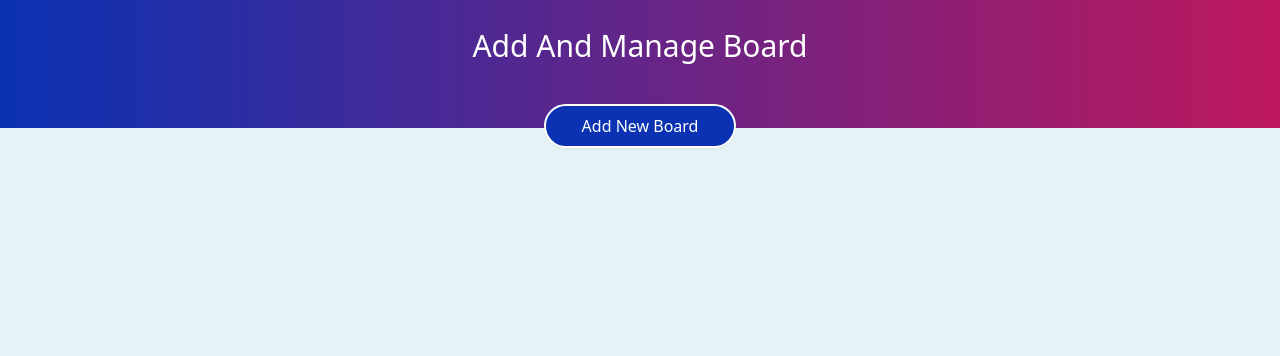
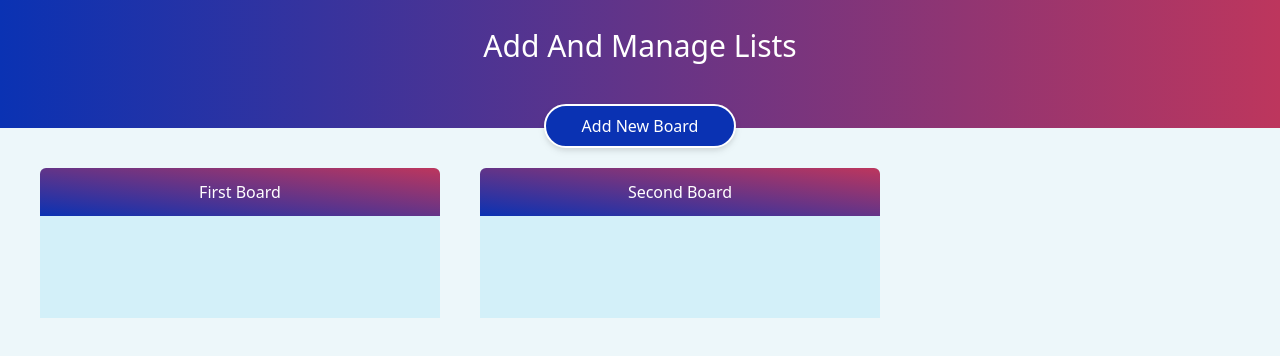
Before and after one commit to obendesmond/react-typscript-crud, a React (Create React App) app: page / in a window 1280 px wide. Shown: the top 356 px of the page. Built offline with nearby package versions, Linux system fonts and the light colour scheme.

Commit message:
design single list

```diff
--- a/src/App.tsx
+++ b/src/App.tsx
@@ -1,12 +1,15 @@
 import React, { useState } from "react";
 import Header from "./components/Header";
 import Layout from "./components/Layout";
+import ListsBoard from "./components/ListsBoard";
 
-interface AppTypes {
-  boardTypes: {
+export interface AppTypes {
+  list: AppTypes["singleList"][];
+
+  singleList: {
     title: string;
     todos: AppTypes["todo"][];
-  }[];
+  };
 
   todo: {
     title: string;
@@ -15,9 +18,13 @@ interface AppTypes {
 }
 
 const App: React.FC = () => {
-  const [boards, setBoards] = useState<AppTypes["boardTypes"]>([
+  const [lists, setLists] = useState<AppTypes["list"]>([
     {
       title: "First Board",
+      todos: [{ title: "first todo", description: "some description" }],
+    },
+    {
+      title: "Second Board",
       todos: [{ title: "first todo", description: "some description" }],
     },
   ]);
@@ -25,6 +32,7 @@ const App: React.FC = () => {
   return (
     <Layout>
       <Header />
+      <ListsBoard lists={lists} setLists={setLists} />
     </Layout>
   );
 };
--- a/src/components/Header.tsx
+++ b/src/components/Header.tsx
@@ -2,9 +2,9 @@ import React from "react";
 
 const Header: React.FC = () => {
   return (
-    <div className="flex flex-col items-center overflow-visible justify-end bg-gradient-to-r from-[#0A32B3] to-pink-700 bg-opacity-10 h-32 p-5 text-white">
-      <h1 className="mb-10 text-3xl">Add And Manage Board</h1>
-      <button className="bg-[#0A32B3] py-2 px-9 -mb-10 rounded-full text-white border-2 border-white drop-shadow-sm transition-all hover:drop-shadow-lg">
+    <div className="flex flex-col items-center overflow-visible justify-end bg-gradient-to-r from-myBlue to-myPink bg-opacity-10 h-32 p-5 text-white">
+      <h1 className="mb-10 text-3xl">Add And Manage Lists</h1>
+      <button className="bg-myBlue py-2 px-9 -mb-10 rounded-full text-white border-2 border-white drop-shadow-md transition-all hover:drop-shadow-lg">
         Add New Board
       </button>
     </div>
--- a/src/components/Layout.tsx
+++ b/src/components/Layout.tsx
@@ -7,7 +7,7 @@ interface LayoutTypes {
 }
 
 const Layout: React.FC<LayoutTypes["IProps"]> = ({ children }) => {
-  return <div className="bg-[#e5f3f7] h-[100vh]">{children}</div>;
+  return <div className="bg-[#edf7fa] min-h-[100vh]">{children}</div>;
 };
 
 export default Layout;
--- /dev/null
+++ b/src/components/ListsBoard.tsx
@@ -0,0 +1,21 @@
+import React from "react";
+import { AppTypes } from "../App";
+import SingleList from "./SingleList";
+
+interface BoardProps {
+  Iprops: {
+    lists: AppTypes["list"];
+    setLists: React.Dispatch<React.SetStateAction<AppTypes["list"]>>;
+  };
+}
+
+function ListsBoard({ lists }: BoardProps["Iprops"]): JSX.Element {
+  //
+  const listsMap = lists.map((list, i) => (
+    <SingleList key={list.title + i} singleList={list} />
+  ));
+
+  return <div className="p-10 flex flex-wrap gap-10">{listsMap}</div>;
+}
+
+export default ListsBoard;
--- /dev/null
+++ b/src/components/SingleList.tsx
@@ -0,0 +1,20 @@
+import React from "react";
+import { AppTypes } from "../App";
+
+interface SingleListTypes {
+  IProps: {
+    singleList: AppTypes["singleList"];
+  };
+}
+
+const SingleList: React.FC<SingleListTypes["IProps"]> = ({ singleList }) => {
+  return (
+    <div className="w-[400px] rounded-t-md overflow-hidden min-h-[150px] bg-[#d3f0f9]">
+      <div className="bg-gradient-to-tr from-myBlue to-myPink py-3 text-white text-center">
+        {singleList.title}
+      </div>
+    </div>
+  );
+};
+
+export default SingleList;
--- a/tailwind.config.js
+++ b/tailwind.config.js
@@ -3,6 +3,10 @@ module.exports = {
   content: ["./src/**/*.{html,js,jsx,ts,tsx}"],
   theme: {
     extend: {
+      colors: {
+        myBlue: "#0A32B3",
+        myPink: "#BD365D",
+      },
       backgroundImage: theme => ({
         "hero-pattern":
           "url('https://cdn.pixabay.com/photo/2013/10/25/20/46/mosaic-200864__340.jpg')",
```
